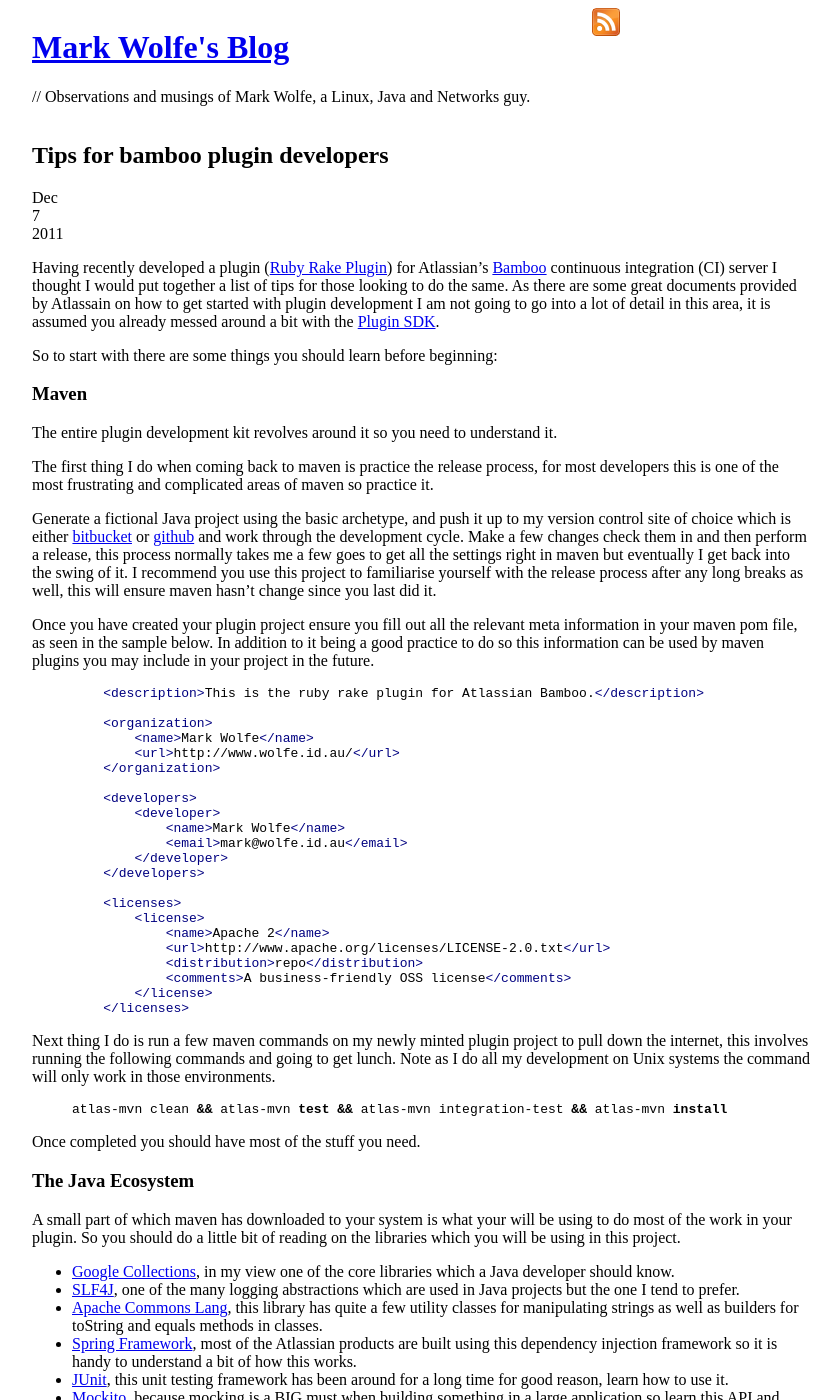
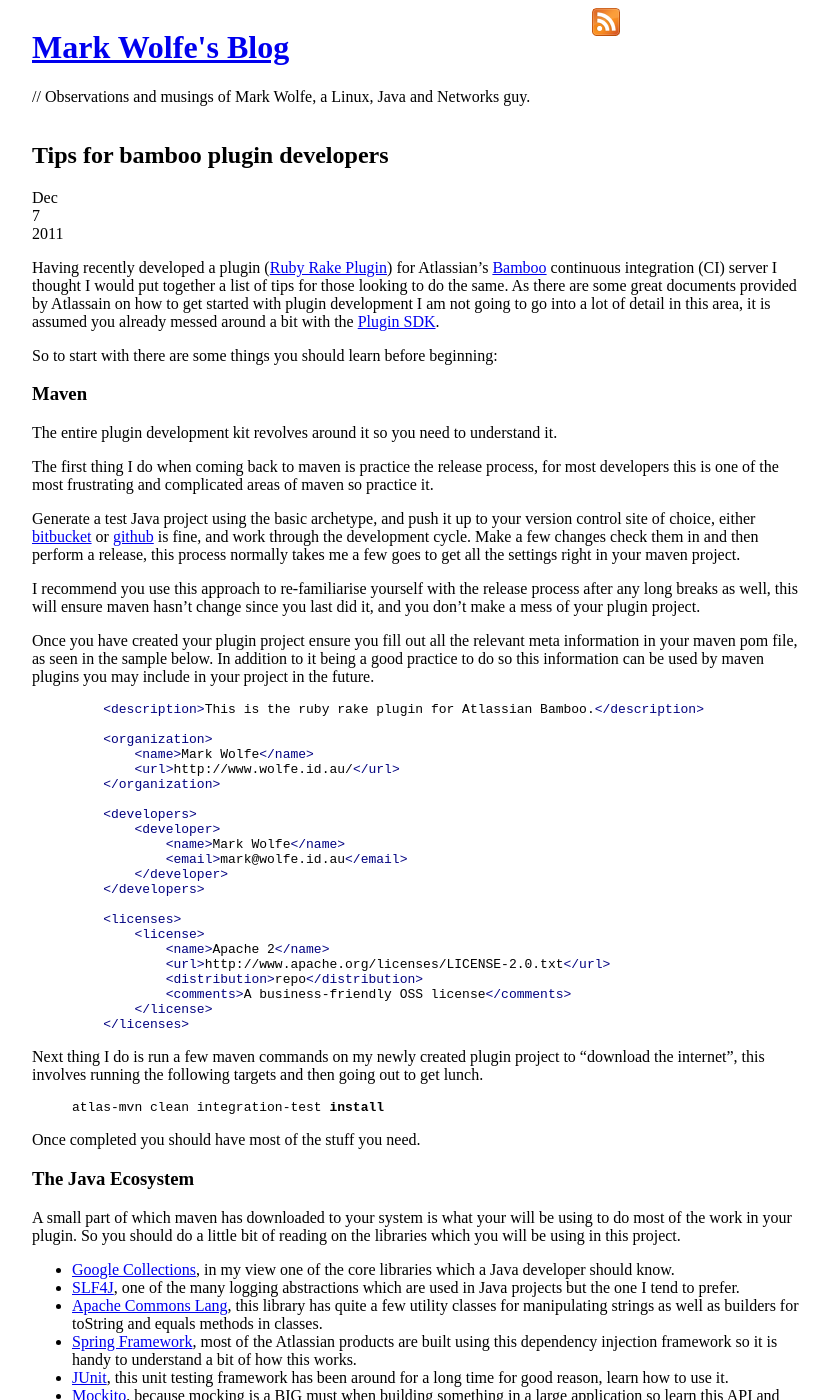
Before and after one commit to wolfeidau/wolfeidau_site, a Jekyll site: the page built from _posts/2011-12-07-tips-for-bamboo-plugin-developers.md, in a window 1280 px wide and 1400 px high. Shown: the whole window, without its empty margins (218-1058 px from the left). Built offline with Jekyll 4.4.1, drawn with Linux system fonts in a browser that asks for light colours; some web fonts are replaced; comment, search, counter and statistics services are not loaded.

Commit message:
Few tweaks to the files.

```diff
--- a/_posts/2011-12-07-tips-for-bamboo-plugin-developers.md
+++ b/_posts/2011-12-07-tips-for-bamboo-plugin-developers.md
@@ -14,7 +14,9 @@
 
 The first thing I do when coming back to maven is practice the release process, for most developers this is one of the most frustrating and complicated areas of maven so practice it.
 
-Generate a fictional Java project using the basic archetype, and push it up to my version control site of choice which is either [bitbucket](http://bitbucket.org/) or [github](http://github.com) and work through the development cycle. Make a few changes check them in and then perform a release, this process normally takes me a few goes to get all the settings right in maven but eventually I get back into the swing of it. I recommend you use this project to familiarise yourself with the release process after any long breaks as well, this will ensure maven hasn't change since you last did it.
+Generate a test Java project using the basic archetype, and push it up to your version control site of choice, either [bitbucket](http://bitbucket.org/) or [github](http://github.com) is fine, and work through the development cycle. Make a few changes check them in and then perform a release, this process normally takes me a few goes to get all the settings right in your maven project.
+
+I recommend you use this approach to re-familiarise yourself with the release process after any long breaks as well, this will ensure maven hasn't change since you last did it, and you don't make a mess of your plugin project.
 
 Once you have created your plugin project ensure you fill out all the relevant meta information in your maven pom file, as seen in the sample below. In addition to it being a good practice to do so this information can be used by maven plugins you may include in your project in the future.
 
@@ -45,10 +47,10 @@
 
 {% endhighlight %}
 
-Next thing I do is run a few maven commands on my newly minted plugin project to pull down the internet, this involves running the following commands and going to get lunch. Note as I do all my development on Unix systems the command will only work in those environments.
+Next thing I do is run a few maven commands on my newly created plugin project to "download the internet", this involves running the following targets and then going out to get lunch.
 
 {% highlight bash %}
-atlas-mvn clean && atlas-mvn test && atlas-mvn integration-test && atlas-mvn install
+atlas-mvn clean integration-test install
 {% endhighlight %}
 
 Once completed you should have most of the stuff you need.
```
Also changed, not shown: 1 other file.
